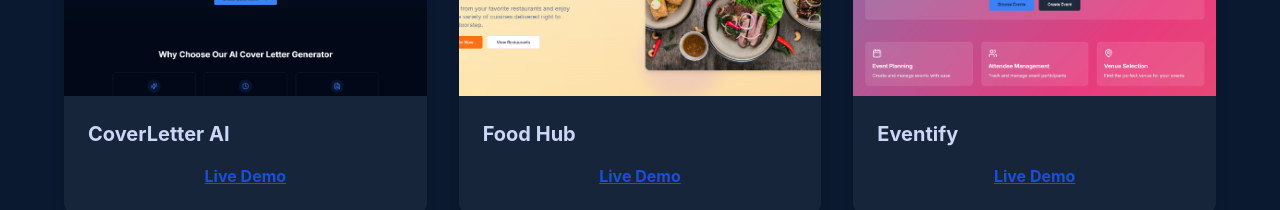
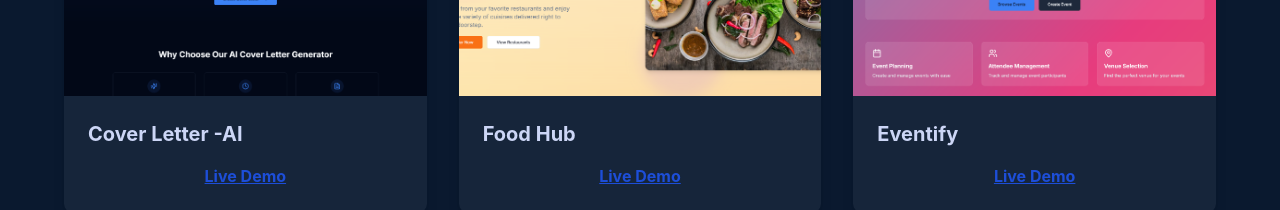
Before and after one commit to Prasanna018/Prasanna_Gaikwad_Portfolio, a React (Vite) app: page / in a window 1280 px wide. Shown: the part 1880-2090 px from the top of the page. Built offline with nearby package versions, Linux system fonts and the light colour scheme; what cursor-effects would draw is missing.

Commit message:
added some content

```diff
--- a/src/components/Projects.jsx
+++ b/src/components/Projects.jsx
@@ -18,7 +18,7 @@ const Projects = () => {
   const [ref, inView] = useInView({ triggerOnce: true, threshold: 0.1 });
 
   const projects = [
-    { title: "CoverLetter AI", image: coverai, link: "https://ai-cover-letter-generator-blush.vercel.app/" },
+    { title: "Cover Letter -AI", image: coverai, link: "https://ai-cover-letter-generator-blush.vercel.app/" },
     { title: "Food Hub", image: foodhub, link: "https://foodhub-tau.vercel.app/" },
     { title: "Eventify ", image: eventify, link: "https://eventify-eight-phi.vercel.app/" },
     { title: "Elegance Sallon Shop", image: elegance, link: "https://elegance-sallon-shop.vercel.app/" },
```
